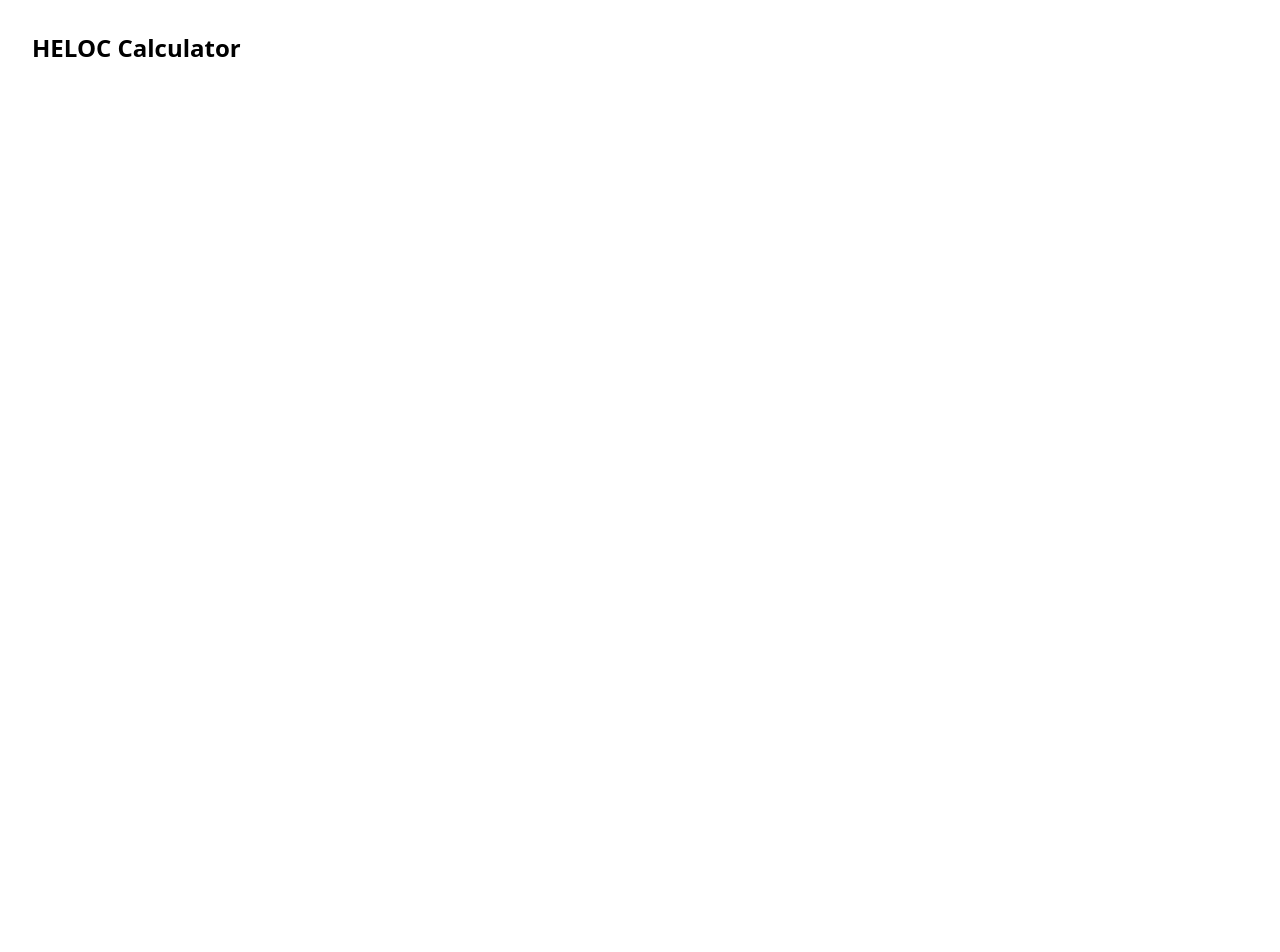
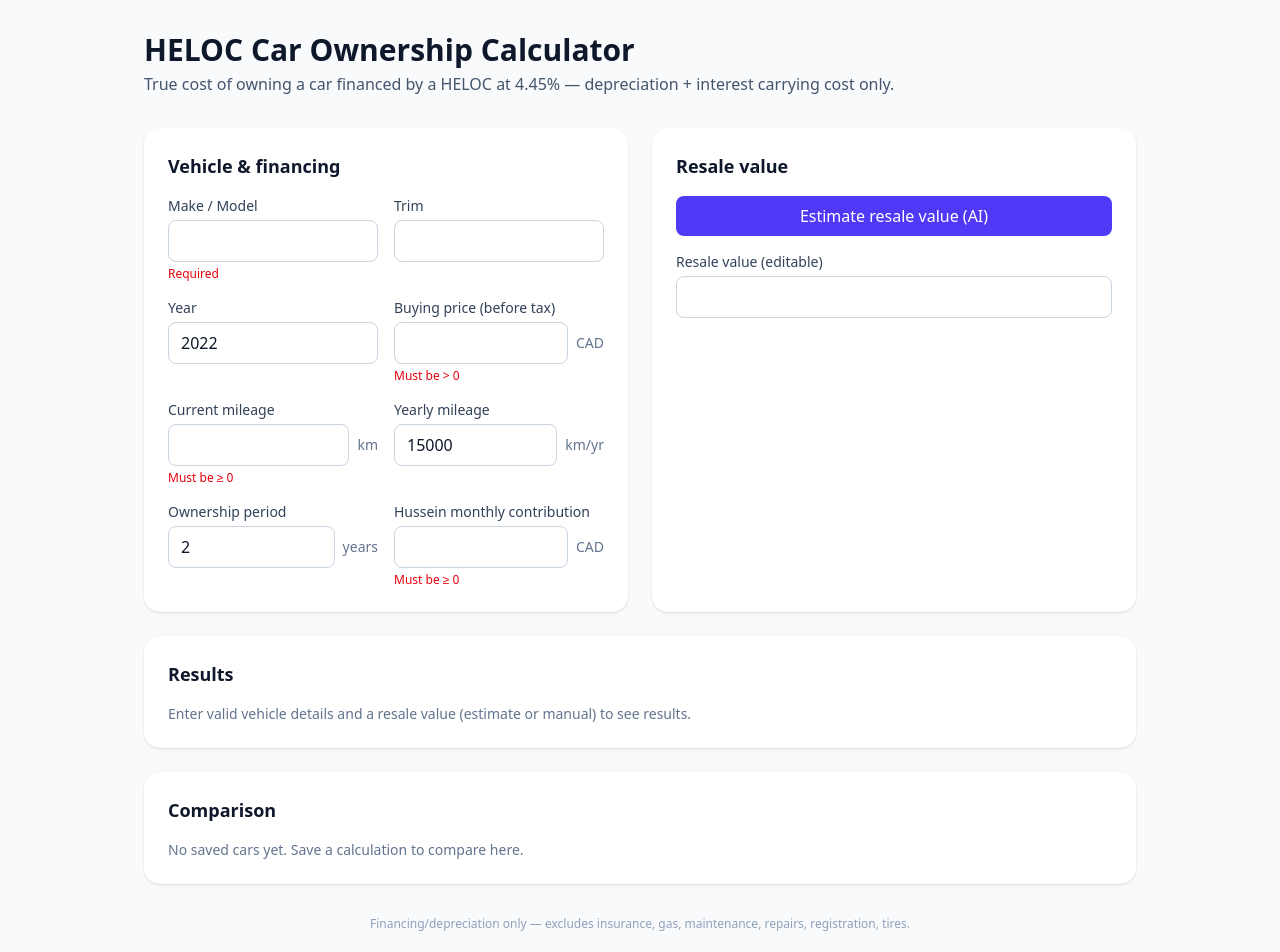
Before and after one commit to Husse1nBerg/ProjectGLi, a React (Vite) app in the folder client/: page / in a window 1280 px wide. Shown: the top 952 px of the page. Before the commit the page ends 800 px from the top, so only its background shows below. Built offline with nearby package versions, Linux system fonts and the light colour scheme.

Commit message:
feat(client): wire up app orchestration and layout

```diff
--- a/client/src/App.tsx
+++ b/client/src/App.tsx
@@ -1,3 +1,159 @@
+import { useEffect, useMemo, useState } from "react";
+import type { CarInput, HelocResult, ResaleEstimate, SavedCar, Scenario } from "./types";
+import { calculateHeloc } from "./lib/heloc";
+import { loadSavedCars, saveCar, removeCar } from "./lib/storage";
+import { fetchResaleEstimate } from "./api";
+import InputForm from "./components/InputForm";
+import ResalePanel from "./components/ResalePanel";
+import ResultsDashboard from "./components/ResultsDashboard";
+import ComparisonTable from "./components/ComparisonTable";
+
+const defaultInput: CarInput = {
+  makeModel: "",
+  year: 2022,
+  trim: "",
+  buyingPrice: NaN,
+  currentMileage: NaN,
+  yearlyMileage: 15000,
+  ownershipYears: 2,
+  husseinMonthly: NaN,
+};
+
+const scenarioField: Record<Scenario, keyof ResaleEstimate> = {
+  conservative: "conservativeResale",
+  realistic: "realisticResale",
+  strong: "strongResale",
+};
+
+function validate(input: CarInput): Partial<Record<keyof CarInput, string>> {
+  const errors: Partial<Record<keyof CarInput, string>> = {};
+  if (!input.makeModel.trim()) errors.makeModel = "Required";
+  const positive: (keyof CarInput)[] = ["buyingPrice", "ownershipYears"];
+  for (const k of positive) {
+    const v = input[k] as number;
+    if (Number.isNaN(v) || v <= 0) errors[k] = "Must be > 0";
+  }
+  const nonNeg: (keyof CarInput)[] = ["currentMileage", "yearlyMileage", "husseinMonthly"];
+  for (const k of nonNeg) {
+    const v = input[k] as number;
+    if (Number.isNaN(v) || v < 0) errors[k] = "Must be ≥ 0";
+  }
+  return errors;
+}
+
+let idCounter = 0;
+
 export default function App() {
-  return <div className="p-8 text-2xl font-bold">HELOC Calculator</div>;
+  const [input, setInput] = useState<CarInput>(defaultInput);
+  const [estimate, setEstimate] = useState<ResaleEstimate | null>(null);
+  const [scenario, setScenario] = useState<Scenario>("realistic");
+  const [resaleValue, setResaleValue] = useState<number>(NaN);
+  const [loading, setLoading] = useState(false);
+  const [error, setError] = useState<string | null>(null);
+  const [savedCars, setSavedCars] = useState<SavedCar[]>([]);
+
+  useEffect(() => setSavedCars(loadSavedCars()), []);
+
+  const errors = validate(input);
+  const isValid = Object.keys(errors).length === 0;
+
+  const result: HelocResult | null = useMemo(() => {
+    if (!isValid || Number.isNaN(resaleValue)) return null;
+    return calculateHeloc(input, resaleValue);
+  }, [input, resaleValue, isValid]);
+
+  async function handleEstimate() {
+    if (!isValid) {
+      setError("Fix the input errors before estimating.");
+      return;
+    }
+    setLoading(true);
+    setError(null);
+    try {
+      const est = await fetchResaleEstimate(input);
+      setEstimate(est);
+      setScenario("realistic");
+      setResaleValue(est.realisticResale);
+    } catch (e) {
+      setError(e instanceof Error ? e.message : "Estimation failed.");
+    } finally {
+      setLoading(false);
+    }
+  }
+
+  function handleScenario(s: Scenario) {
+    setScenario(s);
+    if (estimate) setResaleValue(estimate[scenarioField[s]] as number);
+  }
+
+  function handleSave() {
+    if (!result) return;
+    const car: SavedCar = {
+      id: `car-${++idCounter}-${result.totalPurchaseCost}`,
+      label: `${input.year} ${input.makeModel}`.trim() || "Car",
+      input,
+      resaleValue,
+      scenario,
+      result,
+    };
+    setSavedCars(saveCar(car));
+  }
+
+  function handleRemove(id: string) {
+    setSavedCars(removeCar(id));
+  }
+
+  return (
+    <div className="min-h-screen bg-slate-50 text-slate-900">
+      <div className="mx-auto max-w-5xl px-4 py-8">
+        <header className="mb-8">
+          <h1 className="text-3xl font-bold">HELOC Car Ownership Calculator</h1>
+          <p className="mt-1 text-slate-600">
+            True cost of owning a car financed by a HELOC at 4.45% — depreciation + interest carrying cost only.
+          </p>
+        </header>
+
+        <div className="grid grid-cols-1 gap-6 lg:grid-cols-2">
+          <section className="rounded-2xl bg-white p-6 shadow-sm">
+            <h2 className="mb-4 text-lg font-semibold">Vehicle & financing</h2>
+            <InputForm input={input} onChange={setInput} errors={errors} />
+          </section>
+
+          <section className="rounded-2xl bg-white p-6 shadow-sm">
+            <h2 className="mb-4 text-lg font-semibold">Resale value</h2>
+            <ResalePanel
+              estimate={estimate}
+              scenario={scenario}
+              resaleValue={resaleValue}
+              loading={loading}
+              error={error}
+              onEstimate={handleEstimate}
+              onScenario={handleScenario}
+              onResaleEdit={setResaleValue}
+            />
+          </section>
+        </div>
+
+        <section className="mt-6 rounded-2xl bg-white p-6 shadow-sm">
+          <h2 className="mb-4 text-lg font-semibold">Results</h2>
+          {result ? (
+            <ResultsDashboard result={result} onSave={handleSave} />
+          ) : (
+            <p className="text-sm text-slate-500">
+              Enter valid vehicle details and a resale value (estimate or manual) to see results.
+            </p>
+          )}
+        </section>
+
+        <section className="mt-6 rounded-2xl bg-white p-6 shadow-sm">
+          <h2 className="mb-4 text-lg font-semibold">Comparison</h2>
+          <ComparisonTable cars={savedCars} onRemove={handleRemove} />
+        </section>
+
+        <footer className="mt-8 text-center text-xs text-slate-400">
+          Financing/depreciation only — excludes insurance, gas, maintenance, repairs, registration, tires.
+        </footer>
+      </div>
+    </div>
+  );
 }
```
